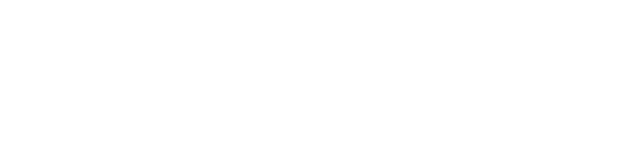
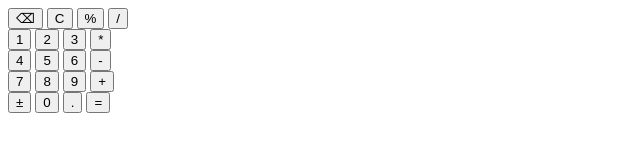
Before and after one commit to Vairiation/calculator, a plain HTML site: page index.html in a window 1280 px wide. Shown: the whole page, without its empty margins (0-640 px from the left). Drawn offline with Linux system fonts and the light colour scheme.

Commit message:
Add html for calculator skeleton

```diff
--- a/index.html
+++ b/index.html
@@ -8,6 +8,48 @@
     <title>Calculator</title>
 </head>
 <body>
+   <div class='container'>
+       <div class='calculatorContainer'>
+           <div class='calculatorScreen'>
+           </div>
+           <div class='buttonsContainer'>
+               <div class='inputContainer'>
+                   <div class='row modifiers'>
+                       <button class='deleteBtn'>⌫</button>
+                       <button class='clearBtn'>C</button>
+                       <button class='percentBtn'>%</button>
+                       <button class='function'>/</button>
+                   </div>
+                   <div class='numbersContainer'>
+                       <div class='row first'>
+                           <button class='number'>1</button>
+                           <button class='number'>2</button>
+                           <button class='number'>3</button>
+                           <button class='function'>*</button>
+                       </div>
+                       <div class='row second'>
+                           <button class='number'>4</button>
+                           <button class='number'>5</button>
+                           <button class='number'>6</button>
+                           <button class='function'>-</button>
+                       </div>
+                       <div class='row third'>
+                           <button class='number'>7</button>
+                           <button class='number'>8</button>
+                           <button class='number'>9</button>
+                           <button class='function'>+</button>
+                       </div>
+                       <div class='row modifiers extraModifiers'>
+                           <button class='modifier'>±</button>
+                           <button class='number'>0</button>
+                           <button class='modifier'>.</button>
+                           <button class='function'>=</button>
+                       </div>
+                    </div>
+               </div>
+           </div>
+       </div>
 
+   </div>
 </body>
 </html>
```
